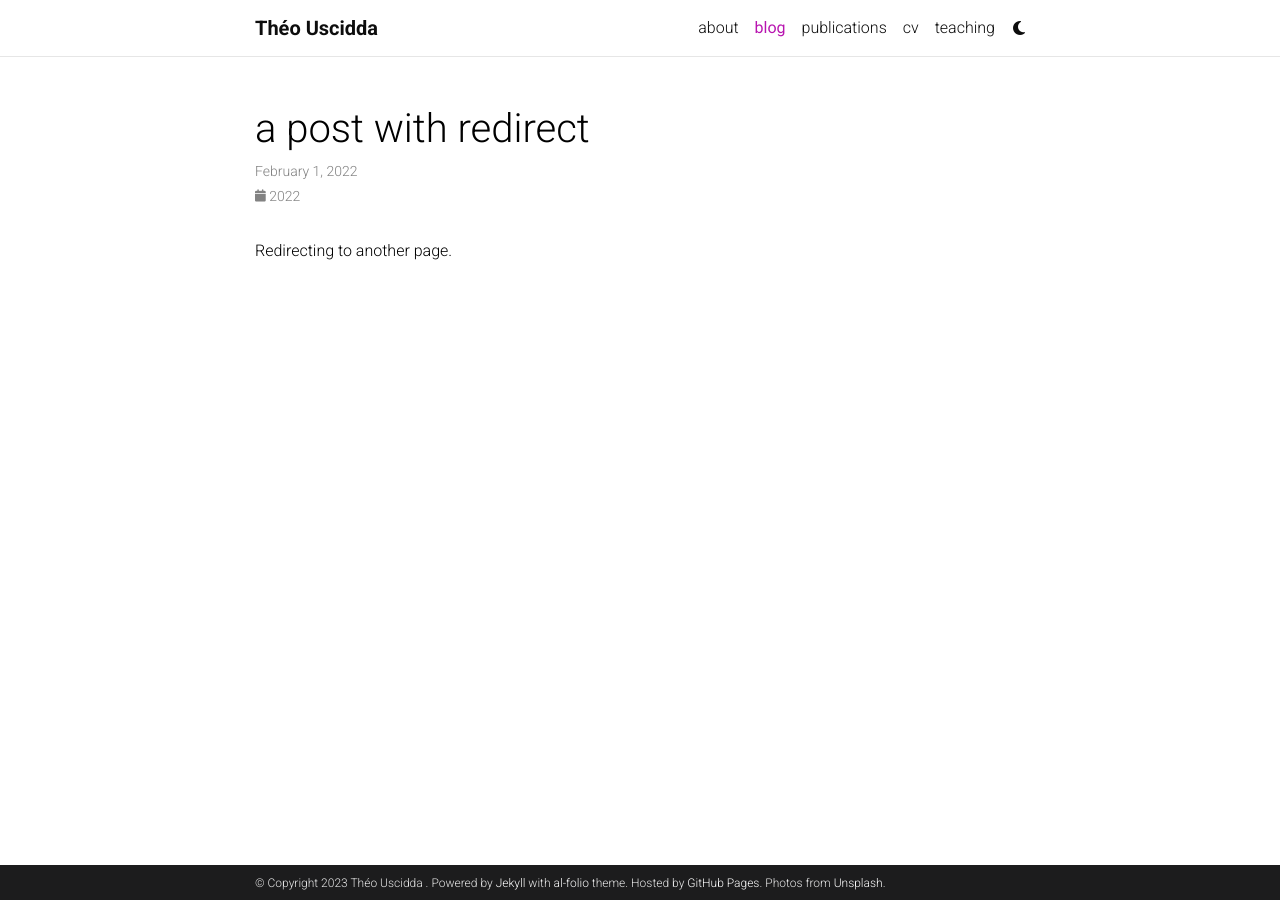
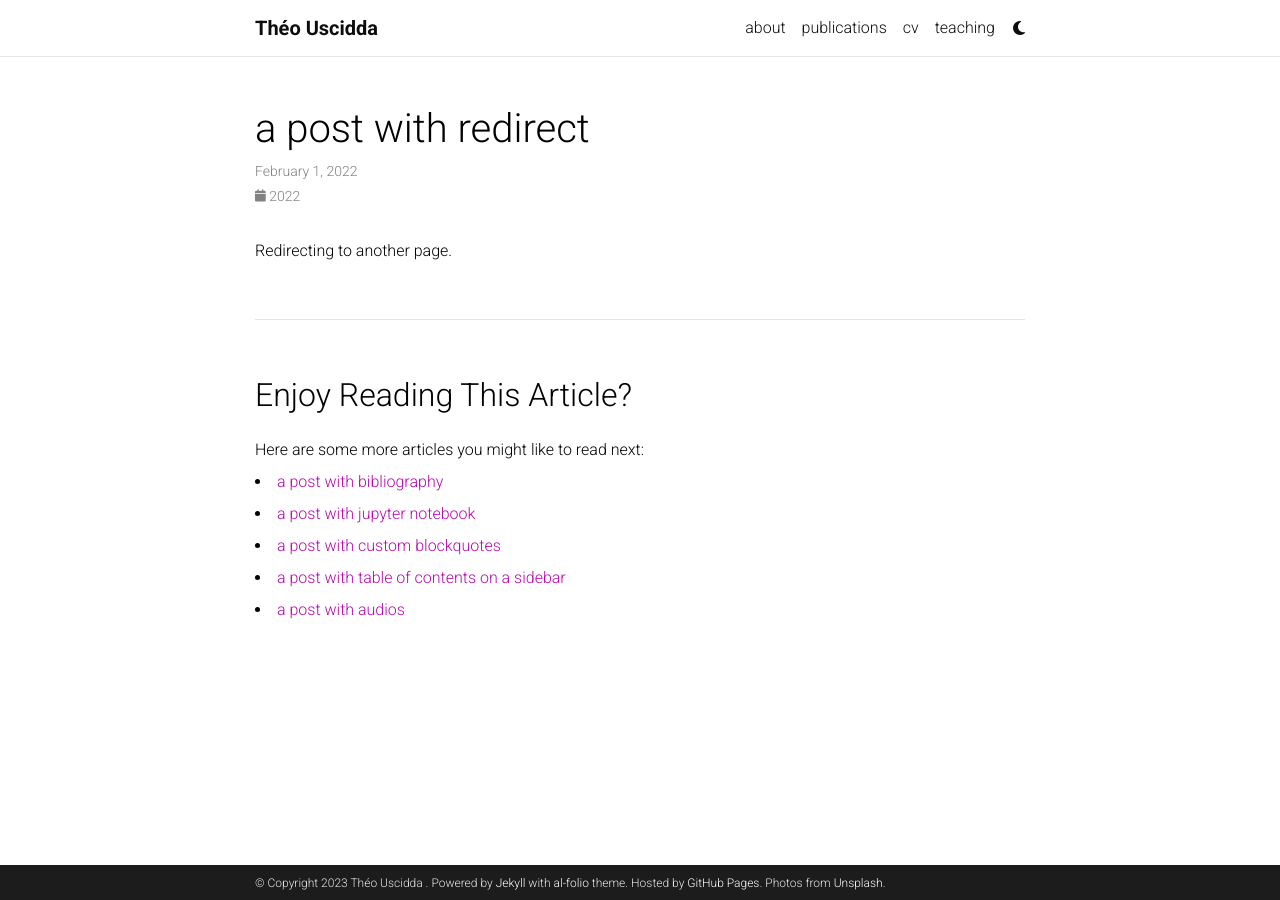
Before and after one commit to theouscidda6/theouscidda6.github.io, a Jekyll site: the page built from _posts/2022-02-01-redirect.md, in a window 1280 px wide. Built offline with Jekyll 4.4.1, drawn with Linux system fonts in a browser that asks for light colours; comment, search, counter and statistics services are not loaded; a style sheet for code colours, icons or effects is not loaded.

Commit message:
attempt to remove blog tab

```diff
--- a/_config.yml
+++ b/_config.yml
@@ -120,9 +120,9 @@
 # Blog
 # -----------------------------------------------------------------------------
 
-blog_name: al-folio # blog_name will be displayed in your blog page
-blog_nav_title: blog # your blog must have a title for it to be displayed in the nav bar
-blog_description: a simple whitespace theme for academics
+blog_name:  # blog_name will be displayed in your blog page
+blog_nav_title:  # your blog must have a title for it to be displayed in the nav bar
+blog_description:
 permalink: /blog/:year/:title/
 
 # Pagination
@@ -130,7 +130,7 @@
   enabled: true
 
 related_blog_posts:
-  enabled: False
+  enabled: true
   max_related: 5
 
 # Giscus comments (RECOMMENDED)
```
